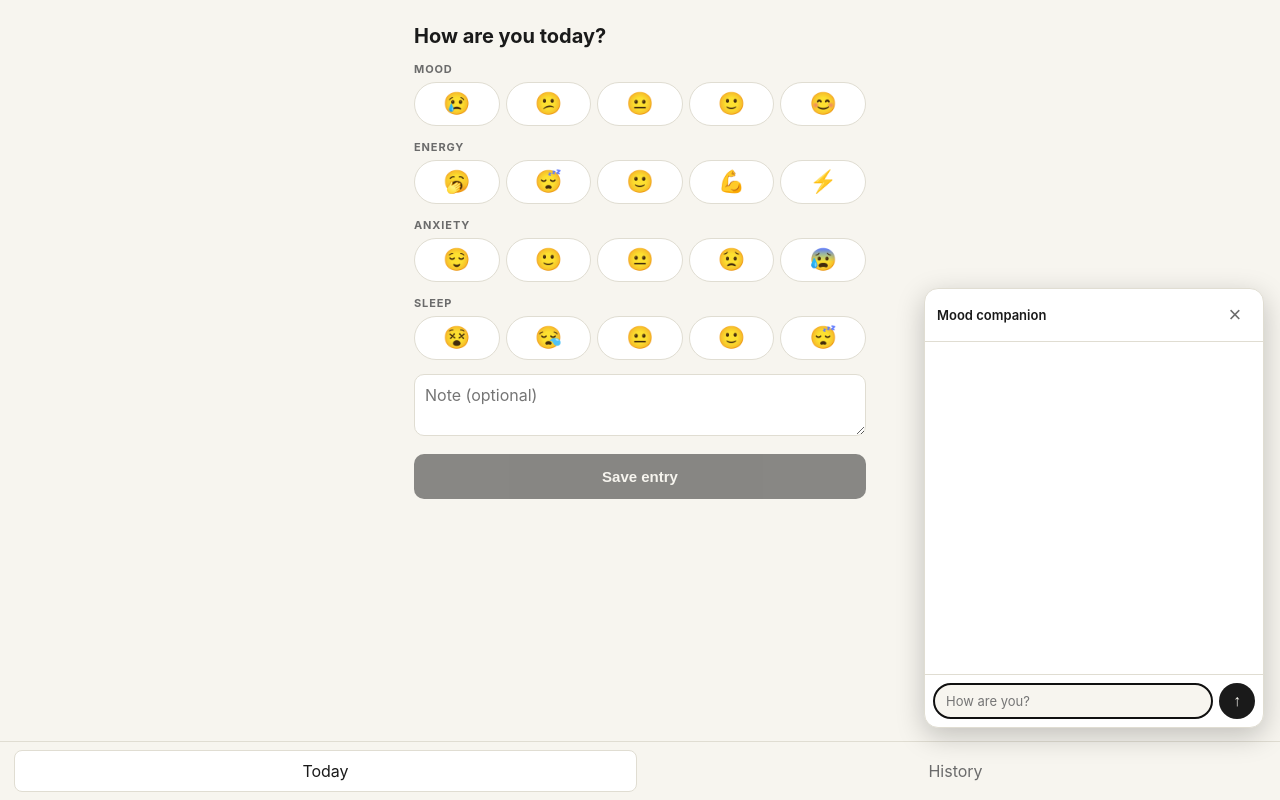
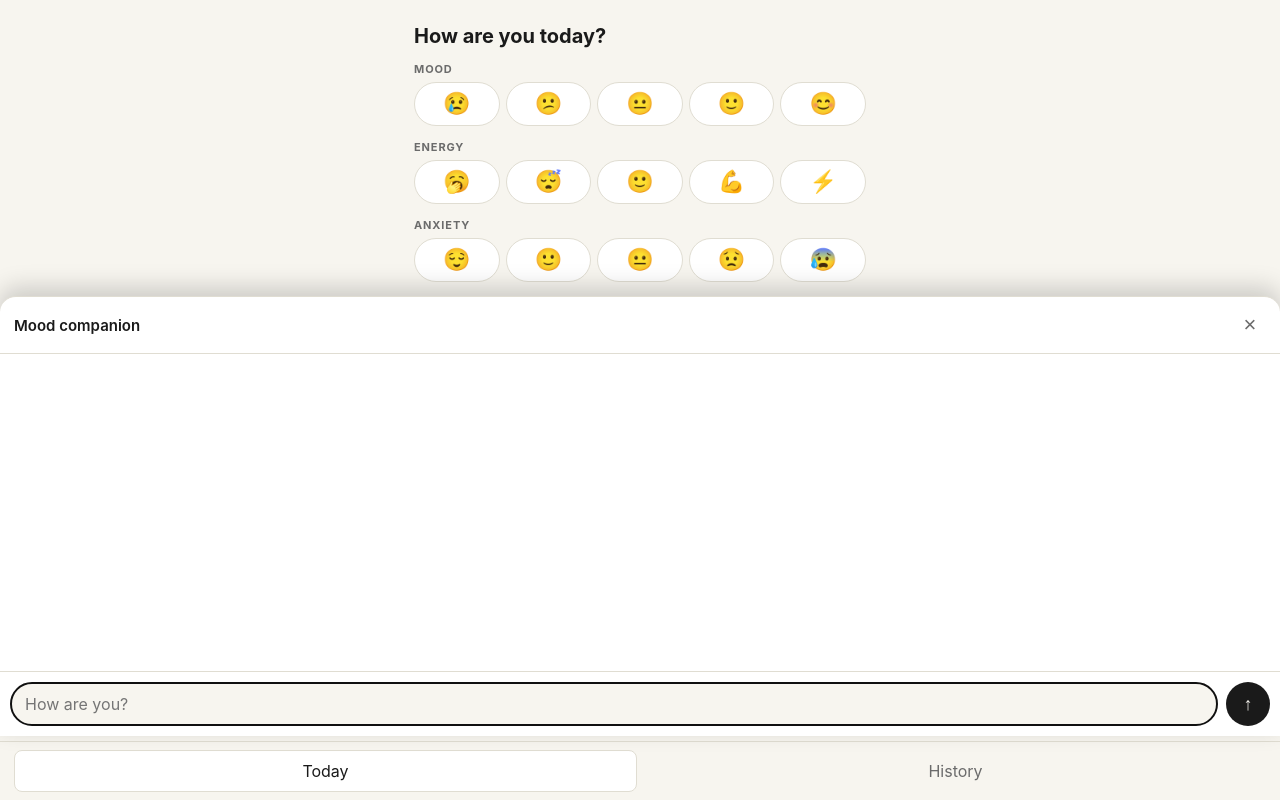
Before and after one commit to sjohnston1972/mood, a website with bundled scripts: page public/index.html in a window 1280 px wide. Both pictures are taken after a click on the button "Open mood companion chat". Built offline with nearby package versions, Linux system fonts and the light colour scheme; files whose address does not match are found by name.

Commit message:
feat(ui): full-width chat panel, larger fonts, persistent keyboard focus

```diff
--- a/public/chat.js
+++ b/public/chat.js
@@ -70,13 +70,24 @@ export function mountChat() {
     fab.classList.remove("hidden");
   });
 
+  // Prevent the send button from stealing focus from the input — keeps the
+  // mobile keyboard open across send / streaming response.
+  const sendBtn = form.querySelector("button[type=submit]");
+  if (sendBtn) {
+    const keepFocus = (e) => { e.preventDefault(); };
+    sendBtn.addEventListener("mousedown", keepFocus);
+    sendBtn.addEventListener("touchstart", keepFocus, { passive: false });
+  }
+
   form.addEventListener("submit", async (ev) => {
     ev.preventDefault();
     const message = input.value.trim();
     if (!message) return;
     input.value = "";
+    input.focus();
     try { await sendMessage(message); }
     catch (e) { console.error(e); appendMessage("assistant", "Sorry, something went wrong."); }
+    finally { input.focus(); }
   });
 
   sessionId = crypto.randomUUID();
--- a/public/styles.css
+++ b/public/styles.css
@@ -77,20 +77,17 @@ nav#tabs .tab.active { background: var(--card); color: var(--ink); border: 1px s
 #chat-fab.hidden { display: none; }
 
 #chat-panel {
-  position: fixed; right: 16px; bottom: calc(72px + env(safe-area-inset-bottom));
-  width: 340px; max-width: calc(100vw - 32px);
-  height: 440px; max-height: calc(100vh - 160px);
-  background: var(--card); border-radius: 14px;
+  position: fixed; left: 0; right: 0; bottom: calc(64px + env(safe-area-inset-bottom));
+  height: 440px; max-height: calc(100vh - 140px);
+  background: var(--card);
+  border-top: 1px solid var(--line);
+  border-top-left-radius: 16px; border-top-right-radius: 16px;
   display: flex; flex-direction: column; z-index: 10;
-  box-shadow: 0 8px 28px rgba(0,0,0,0.22);
-  border: 1px solid var(--line);
+  box-shadow: 0 -8px 24px rgba(0,0,0,0.18);
   overflow: hidden;
 }
-@media (max-width: 480px) {
-  #chat-panel { right: 8px; left: 8px; width: auto; bottom: calc(72px + env(safe-area-inset-bottom)); }
-}
-#chat-panel header { padding: 10px 12px; border-bottom: 1px solid var(--line); display: flex; align-items: center; gap: 8px; }
-#chat-panel h2 { margin: 0; font-size: 13px; font-weight: 600; }
+#chat-panel header { padding: 12px 14px; border-bottom: 1px solid var(--line); display: flex; align-items: center; gap: 8px; }
+#chat-panel h2 { margin: 0; font-size: 15px; font-weight: 600; }
 #chat-panel[hidden] { display: none !important; }
 #chat-close {
   margin-left: auto; background: none; border: none; cursor: pointer;
@@ -100,10 +97,10 @@ nav#tabs .tab.active { background: var(--card); color: var(--ink); border: 1px s
   border-radius: 6px; padding: 0; touch-action: manipulation;
 }
 #chat-close:hover, #chat-close:active { background: #f0ede2; color: var(--ink); }
-#chat-log { list-style: none; margin: 0; padding: 10px; flex: 1; overflow-y: auto; display: flex; flex-direction: column; gap: 6px; }
-#chat-log li { padding: 7px 10px; border-radius: 10px; max-width: 85%; font-size: 13px; line-height: 1.35; }
+#chat-log { list-style: none; margin: 0; padding: 12px; flex: 1; overflow-y: auto; display: flex; flex-direction: column; gap: 8px; }
+#chat-log li { padding: 10px 14px; border-radius: 14px; max-width: 85%; font-size: 16px; line-height: 1.4; }
 #chat-log li.user { background: var(--ink); color: var(--bg); align-self: flex-end; }
 #chat-log li.assistant { background: #f0ede2; color: var(--ink); align-self: flex-start; }
-#chat-form { display: flex; gap: 6px; padding: 8px; border-top: 1px solid var(--line); }
-#chat-input { flex: 1; min-height: 36px; padding: 8px 12px; border-radius: 999px; border: 1px solid var(--line); background: var(--bg); font: inherit; font-size: 13px; }
-#chat-form button { width: 36px; height: 36px; border-radius: 50%; border: none; background: var(--ink); color: var(--bg); font-size: 16px; cursor: pointer; }
+#chat-form { display: flex; gap: 8px; padding: 10px; border-top: 1px solid var(--line); }
+#chat-input { flex: 1; min-height: 44px; padding: 10px 14px; border-radius: 999px; border: 1px solid var(--line); background: var(--bg); font: inherit; font-size: 16px; }
+#chat-form button { width: 44px; height: 44px; border-radius: 50%; border: none; background: var(--ink); color: var(--bg); font-size: 18px; cursor: pointer; }
```
